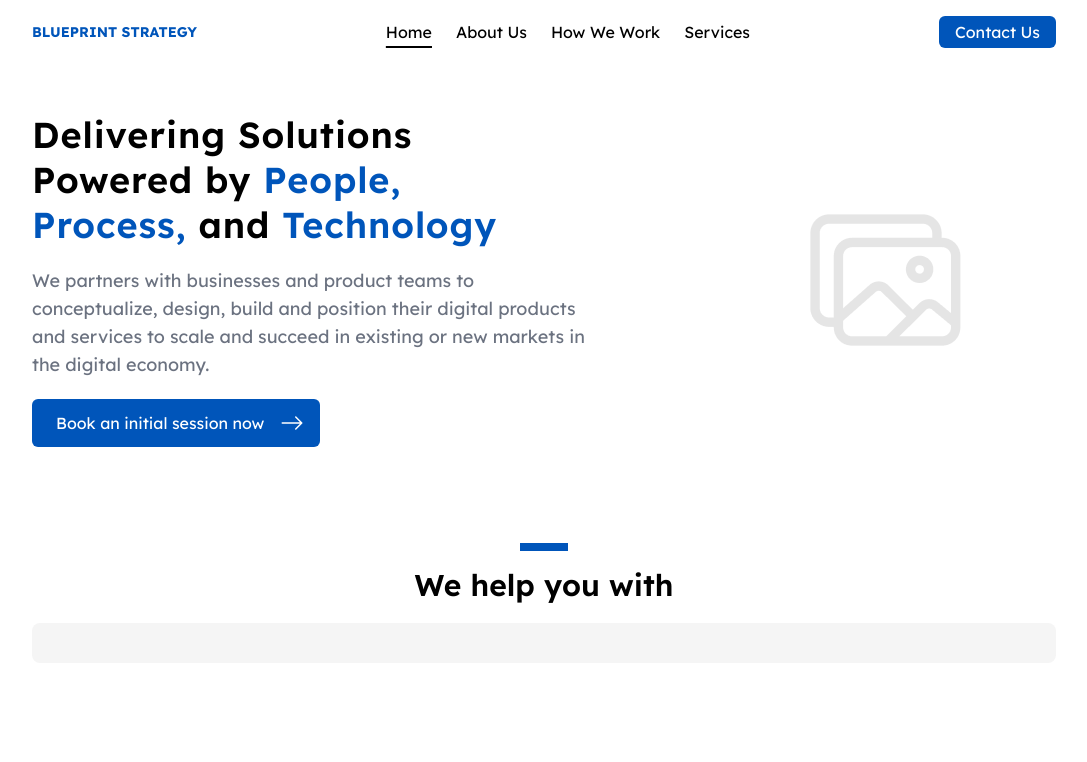
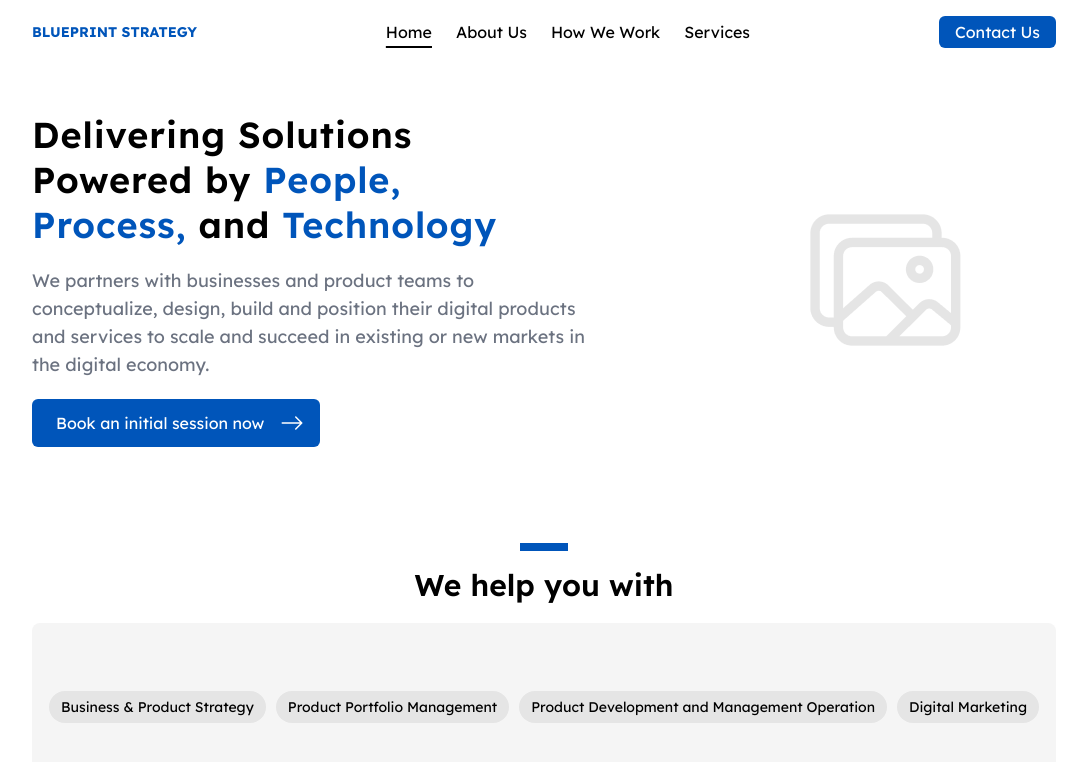
Before and after one commit to EdgarAmpiire/blueprints-web, a React (Create React App) app: page / in a window 1280 px wide. Shown: the top 762 px of the page, without its empty margins (96-1183 px from the left). Built offline with nearby package versions, Linux system fonts and the light colour scheme.

Commit message:
home - tab

```diff
--- a/src/features/home/components/HomeServices.jsx
+++ b/src/features/home/components/HomeServices.jsx
@@ -1,6 +1,11 @@
 import React from "react";
 
 export const HomeServices = () => {
+    const [isActive, setisActive] = React.useState("history");
+
+  const changeComponent = (item) => {
+    setisActive(item);
+  };
   return (
     <div>
       <div className="mt-24">
@@ -13,7 +18,58 @@ export const HomeServices = () => {
 
         <div className="bg-[#F5F5F5] py-5 px-3 rounded-lg mt-5">
 
-
+        <div className="my-12">
+            <div className=" border-gray-300">
+              <div className="flex justify-around w-full ">
+                <button
+                  className={
+                    isActive === "strategy"
+                      ? "mx-1 bg-black text-white rounded-full py-1.5 text-sm px-3"
+                      : "mx-1 bg-[#E5E5E5] rounded-full py-1.5 text-sm text-black px-3"
+                  }
+                  onClick={() => changeComponent("strategy")}
+                >
+                  Business & Product Strategy
+                </button>
+                <button
+                  className={
+                    isActive === "management"
+                      ? "mx-1 bg-black text-white rounded-full py-1.5 text-sm px-3"
+                      : "mx-1 bg-[#E5E5E5] rounded-full py-1.5 text-sm text-black px-3"
+                  }
+                  onClick={() => changeComponent("management")}
+                >
+                  Product Portfolio Management
+                </button>
+                <button
+                  className={
+                    isActive === "operation"
+                      ? "mx-1 bg-black text-white rounded-full py-1.5 text-sm px-3"
+                      : "mx-1 bg-[#E5E5E5] rounded-full py-1.5 text-sm text-black px-3"
+                  }
+                  onClick={() => changeComponent("operation")}
+                >
+                  Product Development and Management Operation
+                </button>
+                <button
+                  className={
+                    isActive === "marketing"
+                      ? "mx-1 bg-black text-white rounded-full py-1.5 text-sm px-3"
+                      : "mx-1 bg-[#E5E5E5] rounded-full py-1.5 text-sm text-black px-3"
+                  }
+                  onClick={() => changeComponent("marketing")}
+                >
+                  Digital Marketing
+                </button>
+              </div>
+            </div>
+            <div>
+              {isActive === "strategy" && "tab1"}
+              {isActive === "management" && "tab2"}
+              {isActive === "operation" && "tab3"}
+              {isActive === "marketing" && "tab4"}
+            </div>
+          </div>
 
         </div>
       </div>
```
